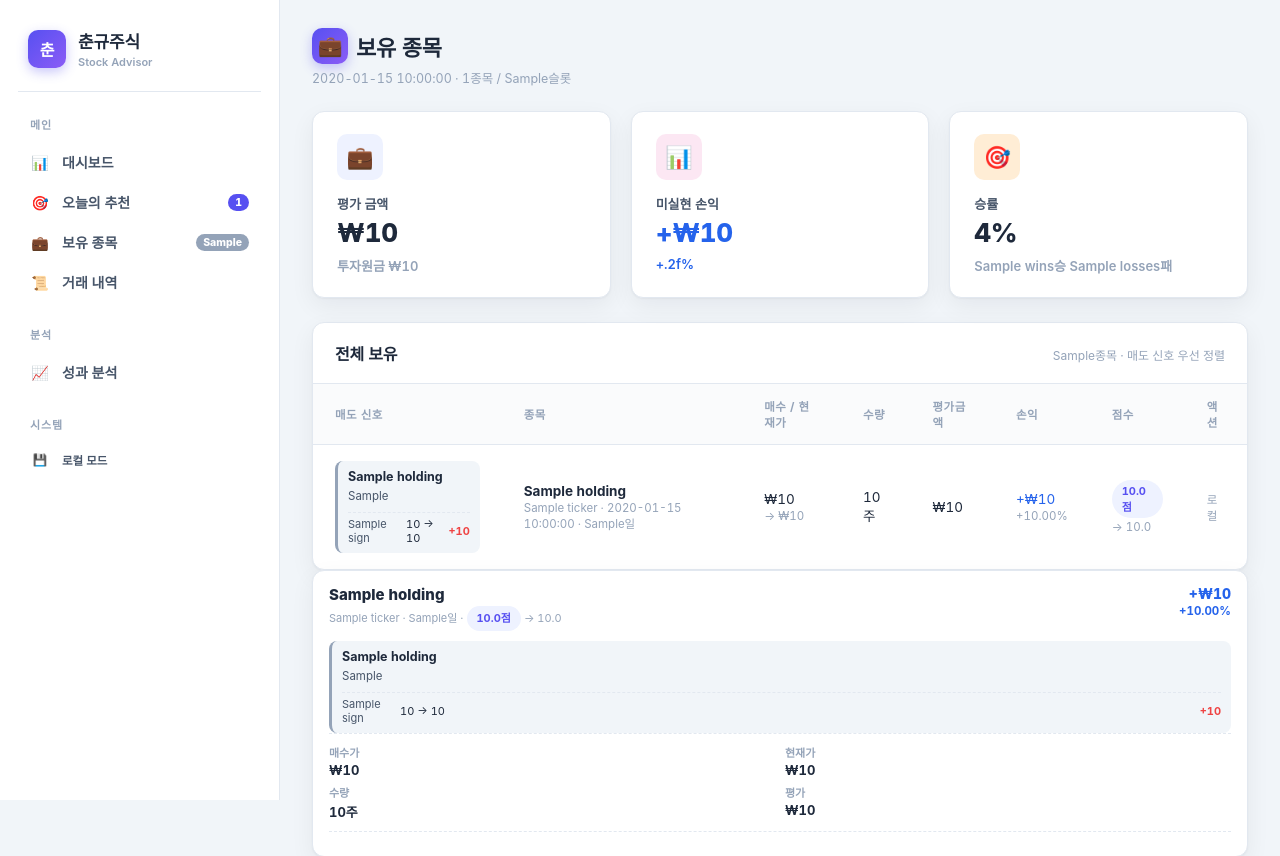
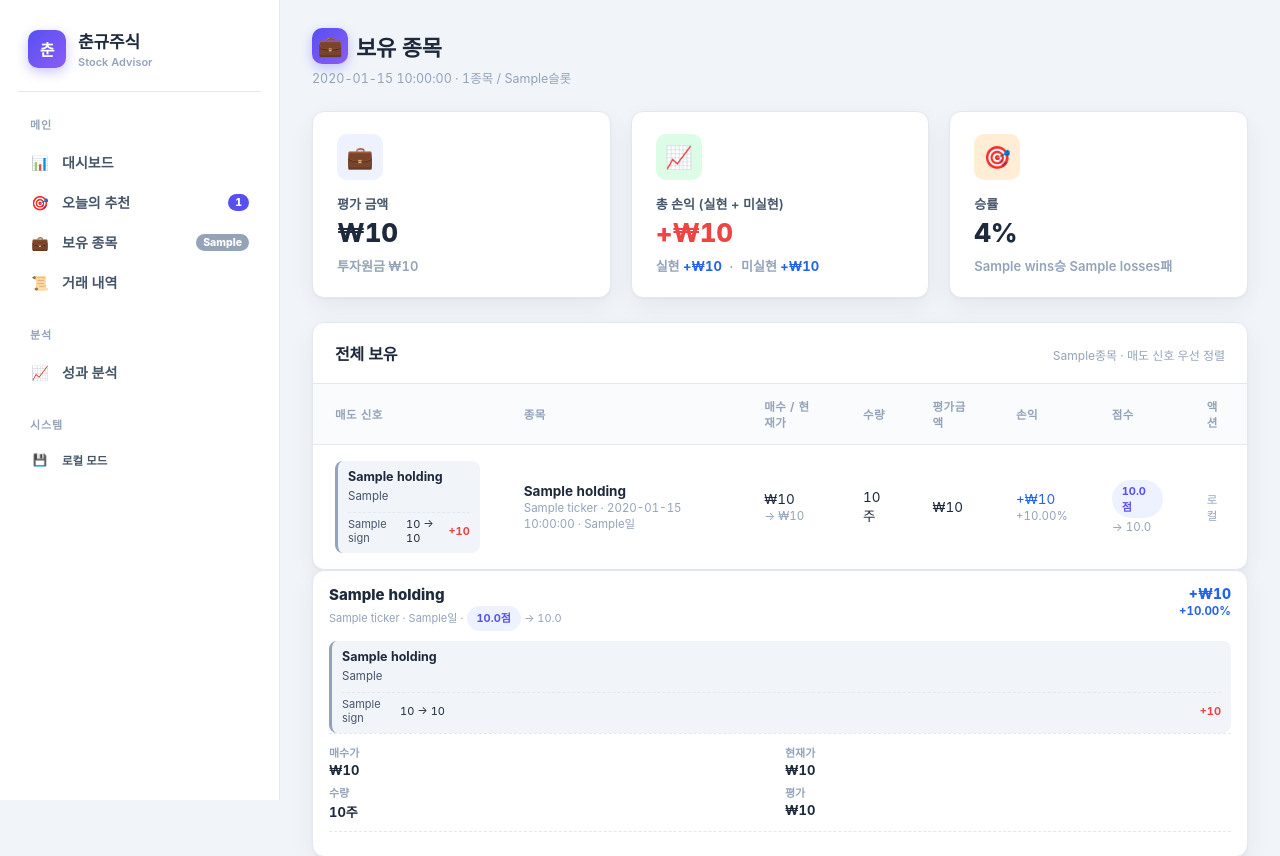
Before and after one commit to junkyulee2/stock-advisor, a FastAPI app: template webapp/templates/holdings.html in a window 1280 px wide. Shown: the top 856 px of the page. Run offline with FastAPI, Linux system fonts and the light colour scheme; the template is opened without the code that fills it: most values are stand-ins (such as "Sample title", 1, 10 or a date in 2020); some libraries are stand-ins or nearby versions; some web fonts are replaced.

Commit message:
feat(holdings): KPI 두 번째 카드를 미실현 단독 -> 총 손익(실현+미실현) 표시
매도 후 사용자가 "실제로 잃은 돈"을 보려면 실현 손익까지 같이 봐야
하는데 holdings 페이지 KPI는 미실현만 보여줘서 헷갈림. dashboard와
같은 형태(총 손익 메인 + 실현/미실현 sub)로 통일.

Co-Authored-By: Claude Opus 4.7 (1M context) <noreply@anthropic.com>

```diff
--- a/webapp/templates/holdings.html
+++ b/webapp/templates/holdings.html
@@ -22,6 +22,7 @@
 {% else %}
 
 {# Stats summary #}
+{% set total_pnl = kpis.realized + kpis.unrealized %}
 <section class="stats" style="grid-template-columns:repeat(3,1fr)">
   <div class="stat">
     <div class="stat-ic ic-primary">💼</div>
@@ -30,13 +31,17 @@
     <div class="stat-sub mono">투자원금 {{ (kpis.market_value - kpis.unrealized)|krw }}</div>
   </div>
   <div class="stat">
-    <div class="stat-ic {% if kpis.unrealized >= 0 %}ic-green{% else %}ic-pink{% endif %}">📊</div>
-    <div class="stat-label">미실현 손익</div>
-    <div class="stat-value mono {% if kpis.unrealized >= 0 %}up{% else %}down{% endif %}">
-      {{ kpis.unrealized|krw_signed }}
+    <div class="stat-ic {% if total_pnl >= 0 %}ic-green{% else %}ic-pink{% endif %}">📈</div>
+    <div class="stat-label">총 손익 (실현 + 미실현)</div>
+    <div class="stat-value mono {% if total_pnl >= 0 %}up{% else %}down{% endif %}">
+      {{ total_pnl|krw_signed }}
     </div>
-    <div class="stat-sub {% if kpis.today_change_pct >= 0 %}up{% else %}down{% endif %}">
-      {{ kpis.today_change_pct|pct }}
+    <div class="stat-sub">
+      <span class="dim">실현</span>
+      <b class="mono {% if kpis.realized >= 0 %}up{% else %}down{% endif %}">{{ kpis.realized|krw_signed }}</b>
+      <span class="dim" style="margin:0 4px;">·</span>
+      <span class="dim">미실현</span>
+      <b class="mono {% if kpis.unrealized >= 0 %}up{% else %}down{% endif %}">{{ kpis.unrealized|krw_signed }}</b>
     </div>
   </div>
   <div class="stat">
```
